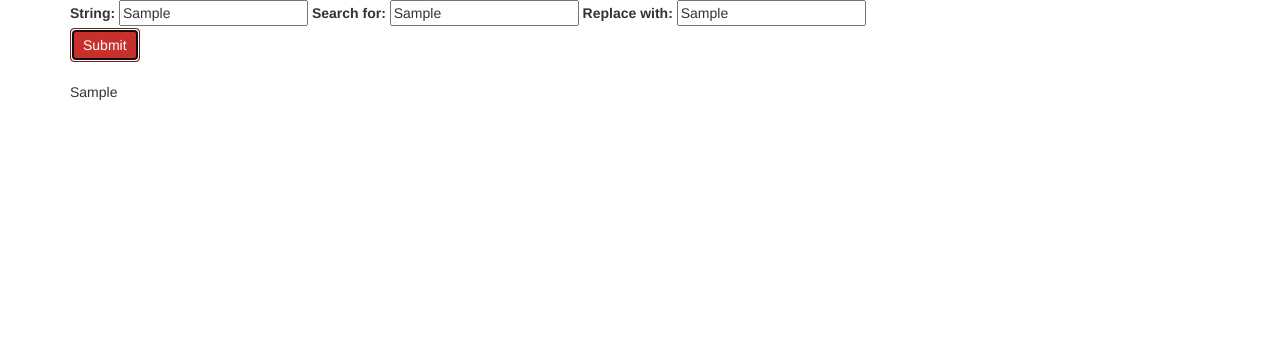
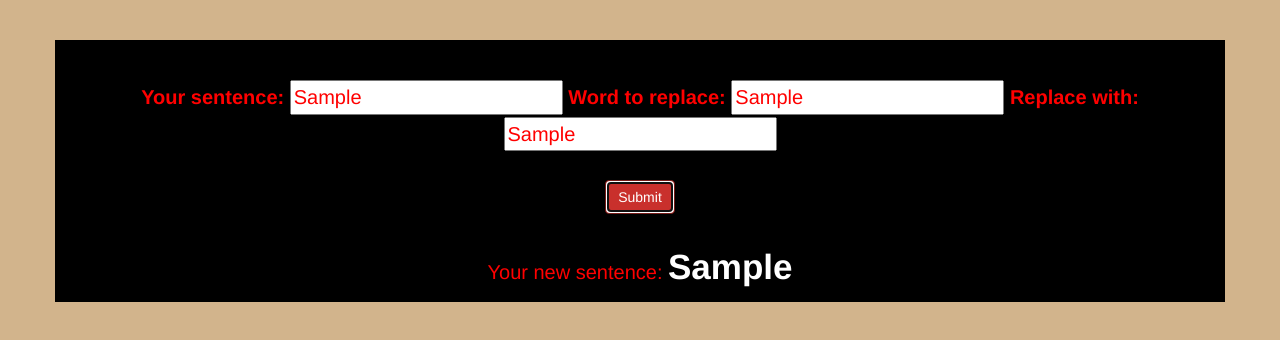
Before and after one commit to reyching/word-replacement-javascript, a plain HTML site: page index.html in a window 1280 px wide. Both pictures are taken after typing "Sample", "Sample", "Sample" into the empty fields and a click on the button "Submit". Drawn offline with nearby package versions, Linux system fonts and the light colour scheme.

Commit message:
Add styling to the page with css, add more descriptive labels to input fields

```diff
--- a/css/styles.css
+++ b/css/styles.css
@@ -1,3 +1,27 @@
+.result {
+  display: none;
+}
+
 #result {
+  text-align: center;
+  font-size: 35px;
+  font-weight: bold;
+  color: white;
+}
 
+.container {
+  font-size: 20px;
+  text-align: center;
+  background-color: black;
+  margin-top: 2em;
+  padding-top: 2em;
+  color: red;
 }
+
+.container#string {
+  color: black;
+}
+
+body {
+  background-color: tan;
+}
--- a/index.html
+++ b/index.html
@@ -10,18 +10,19 @@
 <body>
     <div class="container">
       <form id="wordReplacement">
-        <label for="string">String:</label>
+        <label for="string">Your sentence:</label>
         <input type="text" name="string" id="string">
-        <label for="find">Search for:</label>
+        <label for="find">Word to replace:</label>
         <input type="text" name="find" id="find">
         <label for="replace">Replace with:</label>
         <input type="text" name="replace" id="replace">
+        <br>
         <br>
         <button type="submit" class="btn btn-danger">Submit</button>
       </form>
       <br>
       <div class="result">
-        <span id="result"></span>
+        <p>Your new sentence:   <span id="result"></span></p>
       </div>
     </div>
 </body>
--- a/js/scripts.js
+++ b/js/scripts.js
@@ -11,6 +11,7 @@ $(document).ready(function(){
     var result = wordReplacement(string, find, replace);
 
     $('#result').text(result);
+    $(".result").show();
     event.preventDefault();
   });
 });
```
